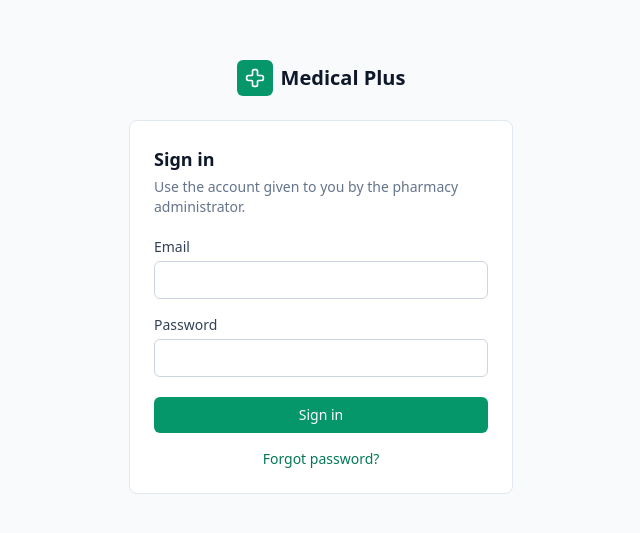
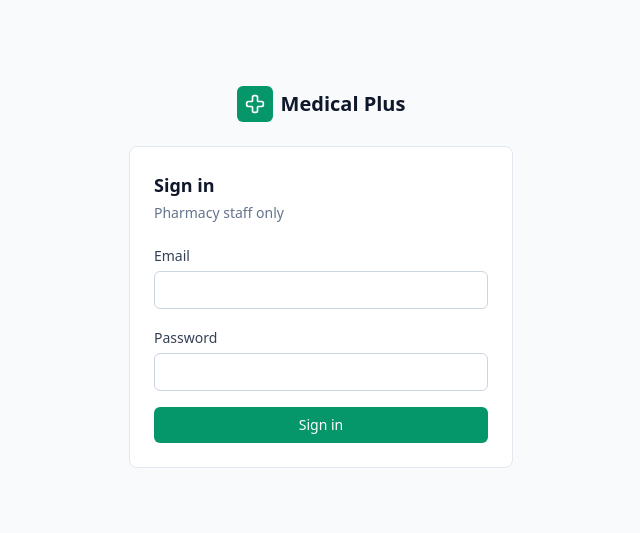
Before and after one commit to yashcyber-03/Medical-Plus-Pharmacy, a React (Vite) app: page /login in a window 1280 px wide. Shown: the part 123-656 px from the top of the page, without its empty margins (319-959 px from the left). Built offline with nearby package versions, Linux system fonts and the light colour scheme; no server answers.

Commit message:
Update Login.jsx

```diff
--- a/src/pages/Login.jsx
+++ b/src/pages/Login.jsx
@@ -1,76 +1,68 @@
-import { useEffect, useState } from "react";
-import { Link, useLocation, useNavigate } from "react-router-dom";
-import AuthCard from "../components/AuthCard";
+import { useState } from "react";
+import { Link, Navigate, useLocation } from "react-router-dom";
+import { Loader2 } from "lucide-react";
 import { useAuth } from "../context/AuthContext";
 import { isSupabaseConfigured } from "../services/supabaseClient";
+import AuthCard from "../components/AuthCard";
+
+const inputCls =
+  "mt-1 w-full rounded-md border border-slate-300 px-3 py-2 text-sm focus:border-brand-600";
 
 export default function Login() {
-  const { session, profile, loading, signIn, profileError } = useAuth();
-  const navigate = useNavigate();
+  const { session, signIn } = useAuth();
   const location = useLocation();
-  const redirectTo = location.state?.from?.pathname ?? "/";
-  const notice = location.state?.notice;
+  const from = location.state?.from?.pathname ?? "/";
 
   const [email, setEmail] = useState("");
   const [password, setPassword] = useState("");
   const [error, setError] = useState("");
-  const [submitting, setSubmitting] = useState(false);
+  const [busy, setBusy] = useState(false);
 
-  // Once logged in and the profile is loaded, go to the dashboard
-  useEffect(() => {
-    if (!loading && session && profile) navigate(redirectTo, { replace: true });
-  }, [loading, session, profile, navigate, redirectTo]);
+  if (session) return <Navigate to={from} replace />;
 
   async function handleSubmit(e) {
     e.preventDefault();
     setError("");
+    if (!isSupabaseConfigured) {
+      setError("The database is not configured yet. Check your environment variables.");
+      return;
+    }
     if (!email.trim() || !password) {
       setError("Enter your email and password.");
       return;
     }
-    setSubmitting(true);
-    const { error: signInError } = await signIn(email.trim(), password);
-    setSubmitting(false);
-    if (signInError) setError("Email or password is incorrect.");
+    setBusy(true);
+    const { error: err } = await signIn(email.trim(), password);
+    setBusy(false);
+    // Same message for every failure so attackers can't tell which part was wrong
+    if (err) setError("Invalid email or password.");
   }
 
-  const inputCls = "mt-1 w-full rounded-md border border-slate-300 px-3 py-2 text-sm";
-
   return (
-    <AuthCard title="Sign in" subtitle="Use the account given to you by the pharmacy administrator.">
-      {!isSupabaseConfigured && (
-        <p className="mb-4 rounded-md bg-amber-50 p-3 text-sm text-amber-900">
-          Database not connected. Set the Supabase environment variables first.
-        </p>
-      )}
-      {notice && <p className="mb-4 rounded-md bg-emerald-50 p-3 text-sm text-emerald-800">{notice}</p>}
-      {(error || profileError) && (
-        <p role="alert" className="mb-4 rounded-md bg-red-50 p-3 text-sm text-red-700">
-          {error || profileError}
-        </p>
-      )}
-
-      <form onSubmit={handleSubmit} noValidate>
-        <label className="block text-sm font-medium text-slate-700">
-          Email
-          <input type="email" autoComplete="email" value={email} onChange={(e) => setEmail(e.target.value)} className={inputCls} />
-        </label>
-        <label className="mt-4 block text-sm font-medium text-slate-700">
-          Password
-          <input type="password" autoComplete="current-password" value={password} onChange={(e) => setPassword(e.target.value)} className={inputCls} />
-        </label>
+    <AuthCard
+      title="Sign in"
+      subtitle="Pharmacy staff only"
+      footer={<Link to="/forgot-password" className="font-medium text-brand-700 hover:underline">Forgot password?</Link>}
+    >
+      <form onSubmit={handleSubmit} className="space-y-4" noValidate>
+        <div>
+          <label htmlFor="email" className="text-sm font-medium text-slate-700">Email</label>
+          <input id="email" type="email" autoComplete="email" value={email} onChange={(e) => setEmail(e.target.value)} className={inputCls} />
+        </div>
+        <div>
+          <label htmlFor="password" className="text-sm font-medium text-slate-700">Password</label>
+          <input id="password" type="password" autoComplete="current-password" value={password} onChange={(e) => setPassword(e.target.value)} className={inputCls} />
+        </div>
+        {error && <p role="alert" className="rounded-md bg-red-50 px-3 py-2 text-sm text-red-700">{error}</p>}
         <button
           type="submit"
-          disabled={submitting || !isSupabaseConfigured}
-          className="mt-5 w-full rounded-md bg-brand-600 px-4 py-2 text-sm font-medium text-white hover:bg-brand-700 disabled:opacity-50"
+          disabled={busy}
+          className="flex w-full items-center justify-center gap-2 rounded-md bg-brand-600 px-3 py-2 text-sm font-medium text-white hover:bg-brand-700 disabled:opacity-60"
         >
-          {submitting ? "Signing in…" : "Sign in"}
+          {busy && <Loader2 className="h-4 w-4 animate-spin" />}
+          {busy ? "Signing in…" : "Sign in"}
         </button>
       </form>
-
-      <p className="mt-4 text-center text-sm">
-        <Link to="/forgot-password" className="text-brand-700 hover:underline">Forgot password?</Link>
-      </p>
     </AuthCard>
   );
 }
```
